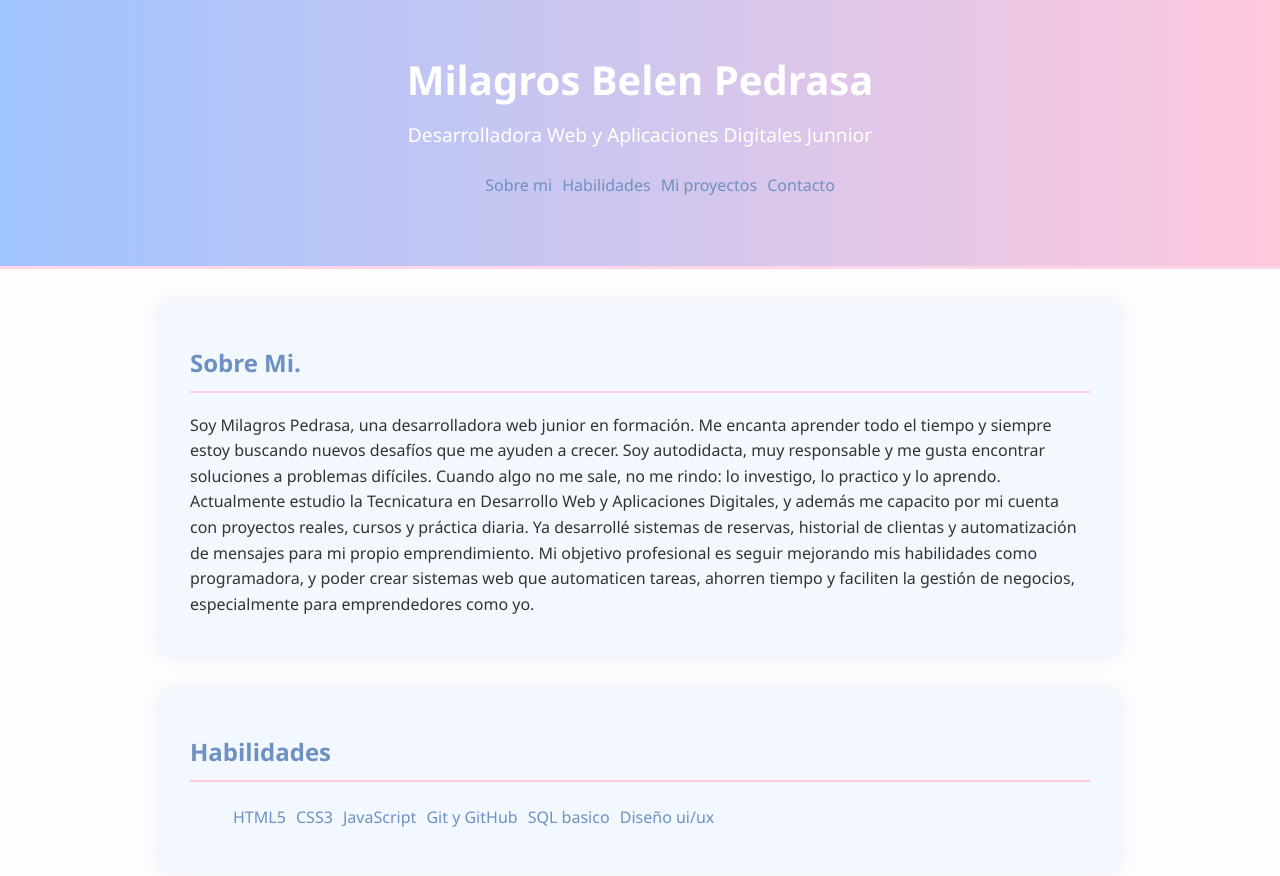
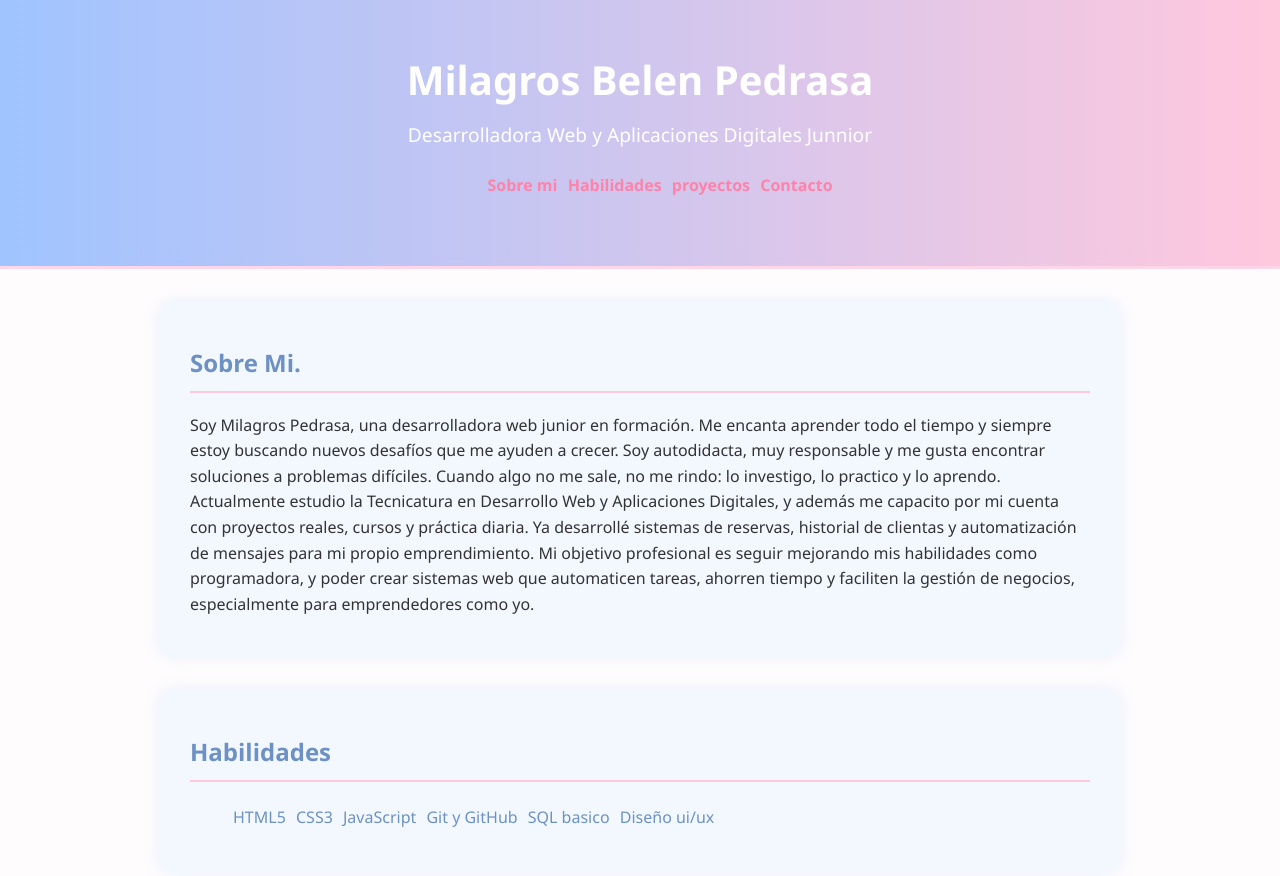
Before and after one commit to milagrosbelen/mi_portafolio, a plain HTML site: page index.html in a window 1280 px wide. Shown: the top 876 px of the page. Drawn offline with Linux system fonts and the light colour scheme.

Commit message:
cambios de enlaces y sus id

```diff
--- a/index.html
+++ b/index.html
@@ -13,16 +13,16 @@
         <p>Desarrolladora Web y Aplicaciones Digitales Junnior</p>
         <nav id="nav">
             <ul>
-                <li>Sobre mi</li>
-                <li>Habilidades</li>
-                <li>Mi proyectos</li>
-                <li>Contacto</li>
+                <li><a href="#sobre-mi">Sobre mi</a></li>
+                <li><a href="#habilidades">Habilidades</a></li>
+                <li><a href="#proyecto">proyectos</a></li>
+                <li><a href="#contacto">Contacto</a></li>
             </ul>
         </nav>
     </header>
 
 
-    <section class="section">
+    <section id="sobre-m,i" class="section">
         <h2>Sobre Mi.</h2>
         <p>Soy Milagros Pedrasa, una desarrolladora web junior en formación.
         Me encanta aprender todo el tiempo y siempre estoy buscando nuevos desafíos que me ayuden a crecer. Soy autodidacta, muy responsable y me gusta encontrar soluciones a problemas difíciles. Cuando algo no me sale, no me rindo: lo investigo, lo practico y lo aprendo.
@@ -33,7 +33,7 @@
     </section>
 
 
-    <section class="section">
+    <section id="habilidades" class="section">
         <h2>Habilidades</h2>
         <ul>
             <li>HTML5</li>
@@ -45,7 +45,7 @@
         </ul>
     </section>
 
-    <section class="section">
+    <section id="proyecto" class="section">
         <h2>Mis Proyectos</h2>
         <div class="proyecto">
             <h3>Sistema de turno para salon</h3>
@@ -62,7 +62,7 @@
         <p> <a href="https://milagrosbelen.github.io/ServiGesti-n/index2.html">Servigestion (Pagina interna)</a></p>
     </section>
 
-    <section class="section">
+    <section id="contacto" class="section">
         <h2>Contacto</h2>
         <p>whatsapp: +54 351 522 3831</p>
         <p>Email: milagrospedrasa1@gmail.com</p>
```
